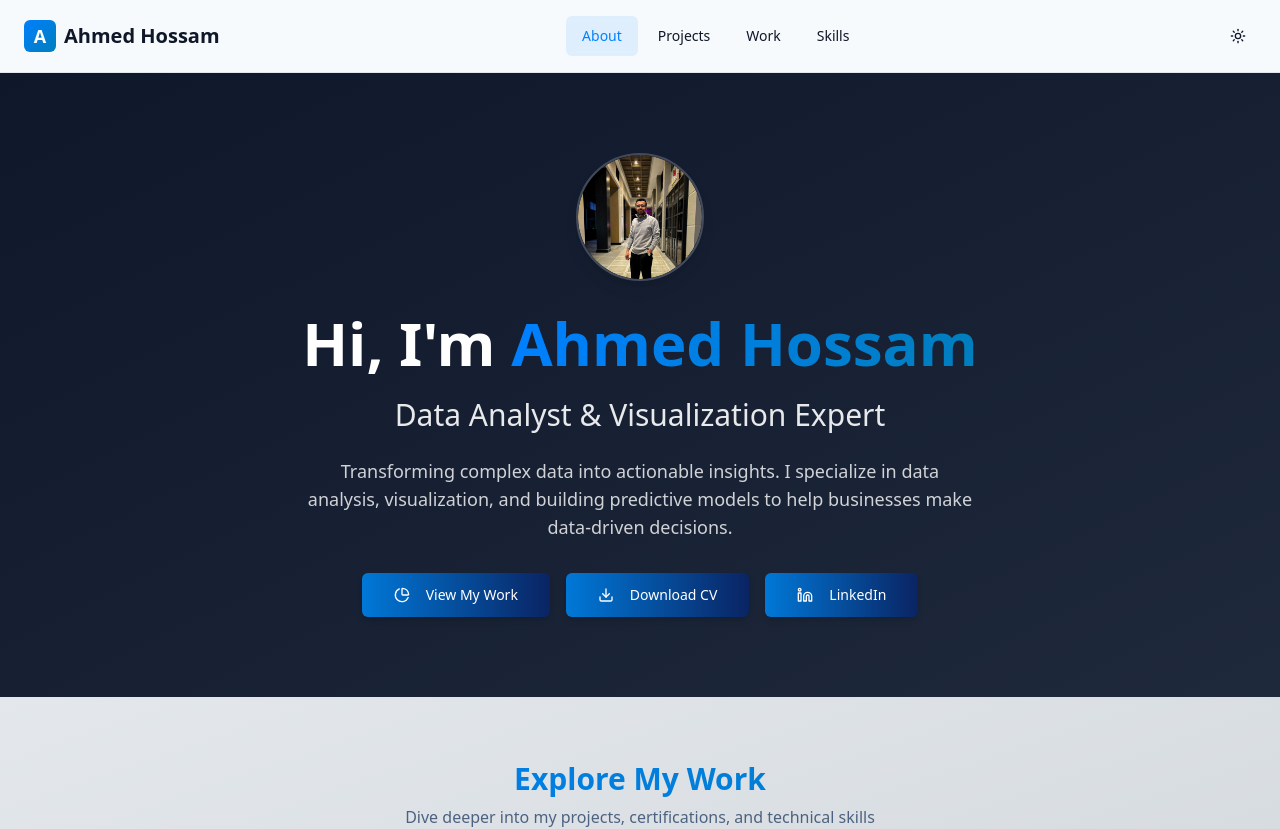
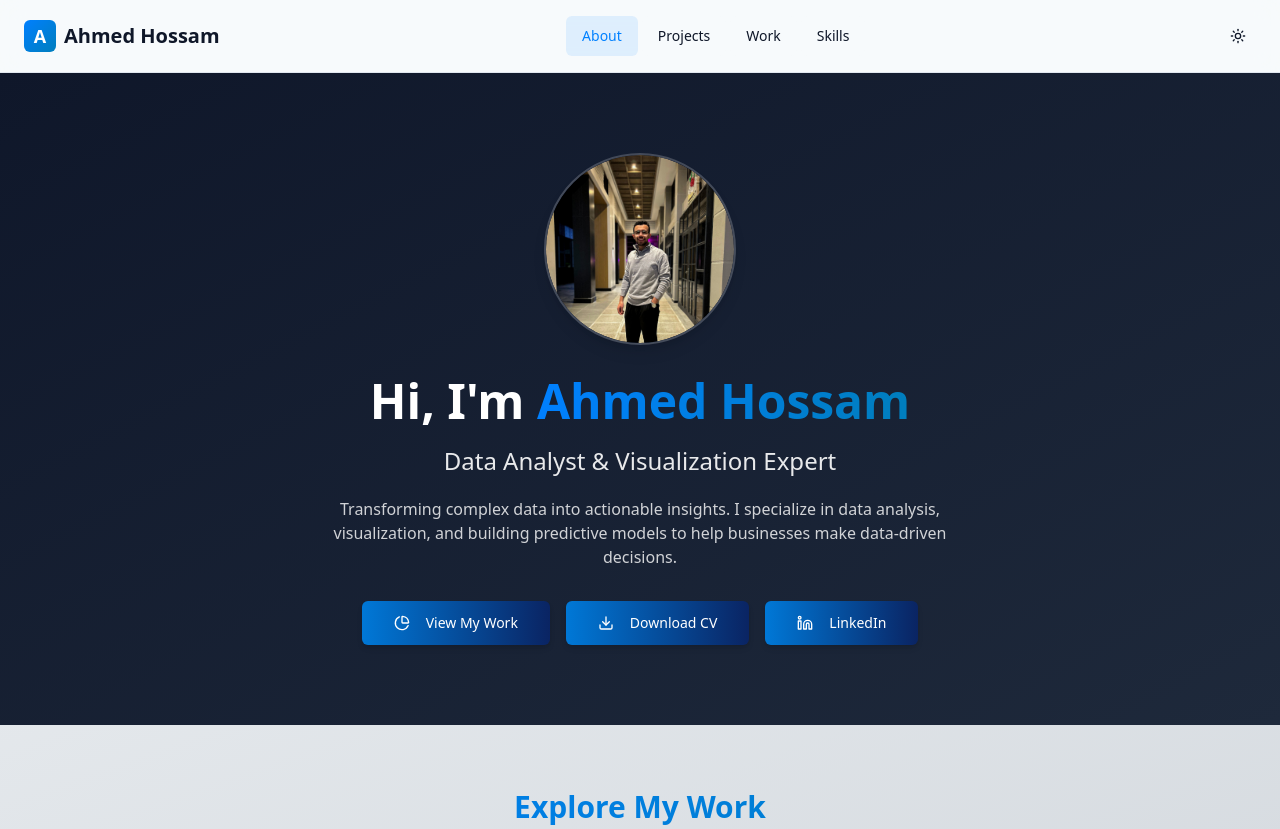
Before and after one commit to Ahmed-Hossam-RT/insight-canvas-showcase, a React (Vite) app: page / in a window 1280 px wide. Shown: the top 829 px of the page. Built offline with nearby package versions, Linux system fonts and the light colour scheme.

Commit message:
Refactor: Adjust hero section image and text sizes
Adjust the size of the profile image and text elements within the hero section for better visual balance.

```diff
--- a/src/components/Hero.tsx
+++ b/src/components/Hero.tsx
@@ -14,7 +14,7 @@ const Hero: React.FC = () => {
     <section id="about" className="py-20 px-4 md:px-6 flex flex-col items-center text-center bg-gradient-to-br from-analyst-black to-analyst-darkgrey dark:from-analyst-charcoal dark:to-analyst-sapphire">
       <div className="animate-fade-in max-w-4xl mx-auto">
         <div className="flex justify-center mb-8">
-          <Avatar className="h-32 w-32 border-2 border-white/20 shadow-lg hover:scale-105 transition-transform duration-300">
+          <Avatar className="h-40 w-40 md:h-48 md:w-48 border-2 border-white/20 shadow-lg hover:scale-105 transition-transform duration-300">
             <AvatarImage
               src="/lovable-uploads/c132ba01-a3d0-428f-b28c-b79c0dd048e7.png"
               alt="Ahmed Hossam Profile Photo"
@@ -25,14 +25,14 @@ const Hero: React.FC = () => {
             </AvatarFallback>
           </Avatar>
         </div>
-        <h1 className="text-4xl md:text-5xl lg:text-6xl font-bold mb-6 text-white dark:text-white">
+        <h1 className="text-3xl md:text-4xl lg:text-5xl font-bold mb-5 text-white dark:text-white">
           <span>Hi, I'm </span>
           <span className="highlight-gradient">Ahmed Hossam</span>
         </h1>
-        <h2 className="text-2xl md:text-3xl font-medium mb-6 text-white/90 dark:text-analyst-gray">
+        <h2 className="text-xl md:text-2xl font-medium mb-5 text-white/90 dark:text-analyst-gray">
           Data Analyst & Visualization Expert
         </h2>
-        <p className="text-lg mb-8 max-w-2xl mx-auto text-white/80 dark:text-analyst-gray">
+        <p className="text-base mb-8 max-w-2xl mx-auto text-white/80 dark:text-analyst-gray">
           Transforming complex data into actionable insights. I specialize in data analysis,
           visualization, and building predictive models to help businesses make data-driven decisions.
         </p>
```
